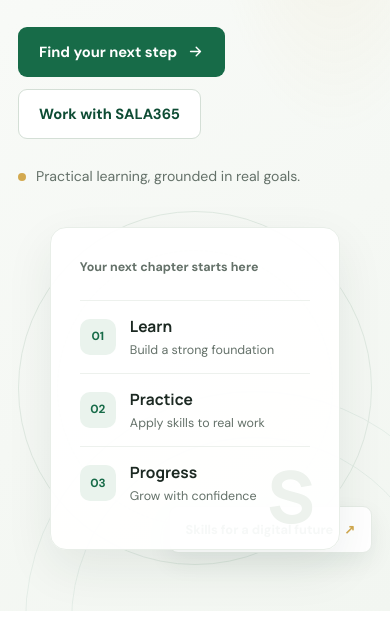
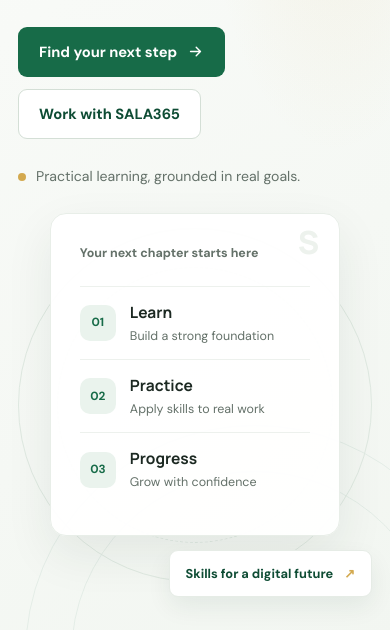
Before and after one commit to chamrong007/sala365, a plain HTML site: page index.html in a window 390 px wide. Shown: the part 470-1100 px from the top of the page. Drawn offline with Linux system fonts and the light colour scheme.

Commit message:
Fix overlapping hero decorations
Co-authored-by: copilot-swe-agent[bot] <198982749+Copilot@users.noreply.github.com>

```diff
--- a/index.html
+++ b/index.html
@@ -9,7 +9,7 @@
   <link rel="preconnect" href="https://fonts.googleapis.com">
   <link rel="preconnect" href="https://fonts.gstatic.com" crossorigin>
   <link href="https://fonts.googleapis.com/css2?family=DM+Sans:wght@400;500;600;700&family=Manrope:wght@500;600;700;800&display=swap" rel="stylesheet">
-  <link rel="stylesheet" href="/style.css?v=6">
+  <link rel="stylesheet" href="/style.css?v=7">
 </head>
 <body>
   <header class="site-header">
--- a/style.css
+++ b/style.css
@@ -109,7 +109,7 @@ h1, h2, h3 { font-family: "Manrope", sans-serif; letter-spacing: -.045em; line-h
 .hero-actions { display: flex; flex-wrap: wrap; gap: 12px; }
 .hero-note { display: flex; align-items: center; gap: 10px; margin: 26px 0 0; color: var(--muted); font-size: .88rem; }
 .note-dot { width: 8px; height: 8px; border-radius: 50%; background: var(--gold); }
-.hero-visual { position: relative; display: grid; min-height: 420px; place-items: center; }
+.hero-visual { position: relative; display: flex; min-height: 420px; flex-direction: column; align-items: center; justify-content: center; }
 .visual-orbit { position: absolute; aspect-ratio: 1; border: 1px solid #dfe9e1; border-radius: 50%; }
 .orbit-one { width: min(420px, 100%); }
 .orbit-two { width: min(330px, 78%); border-style: dashed; }
@@ -129,8 +129,8 @@ h1, h2, h3 { font-family: "Manrope", sans-serif; letter-spacing: -.045em; line-h
 .journey-step strong, .journey-step small { display: block; }
 .journey-step strong { font-family: "Manrope", sans-serif; font-size: .97rem; }
 .journey-step small { color: var(--muted); font-size: .78rem; }
-.card-mark { position: absolute; right: 24px; bottom: 24px; color: #edf2ed; font-family: "Manrope", sans-serif; font-size: 4.5rem; font-weight: 800; line-height: .8; }
-.floating-note { position: absolute; right: -3%; bottom: 12%; padding: 12px 16px; border: 1px solid #e6ece6; border-radius: 9px; background: var(--white); box-shadow: 0 10px 24px rgba(20, 54, 37, .07); color: var(--green-dark); font-size: .8rem; font-weight: 700; }
+.card-mark { position: absolute; top: 16px; right: 20px; color: #edf2ed; font-family: "Manrope", sans-serif; font-size: 2rem; font-weight: 800; line-height: .8; }
+.floating-note { position: relative; z-index: 2; align-self: flex-end; margin-top: 14px; padding: 12px 16px; border: 1px solid #e6ece6; border-radius: 9px; background: var(--white); box-shadow: 0 10px 24px rgba(20, 54, 37, .07); color: var(--green-dark); font-size: .8rem; font-weight: 700; }
 .floating-note span { margin-left: 8px; color: var(--gold); }
 .hero-glow { position: absolute; right: -95px; bottom: -240px; width: 460px; height: 460px; border: 1px solid rgba(23, 107, 72, .07); border-radius: 50%; }
 .hero-glow::before { position: absolute; inset: 45px; border: inherit; border-radius: 50%; content: ""; }
@@ -259,7 +259,6 @@ h1, h2, h3 { font-family: "Manrope", sans-serif; letter-spacing: -.045em; line-h
   .hero h1 { font-size: clamp(3rem, 13vw, 4.4rem); }
   .hero-description { font-size: 1rem; }
   .hero-visual { min-height: 350px; }
-  .floating-note { right: 0; bottom: 3%; }
   .principles-row { align-items: flex-start; flex-direction: column; gap: 10px; font-size: .81rem; }
   .purpose-layout { gap: 28px; grid-template-columns: 1fr; }
   .section-intro { max-width: 520px; }
```
